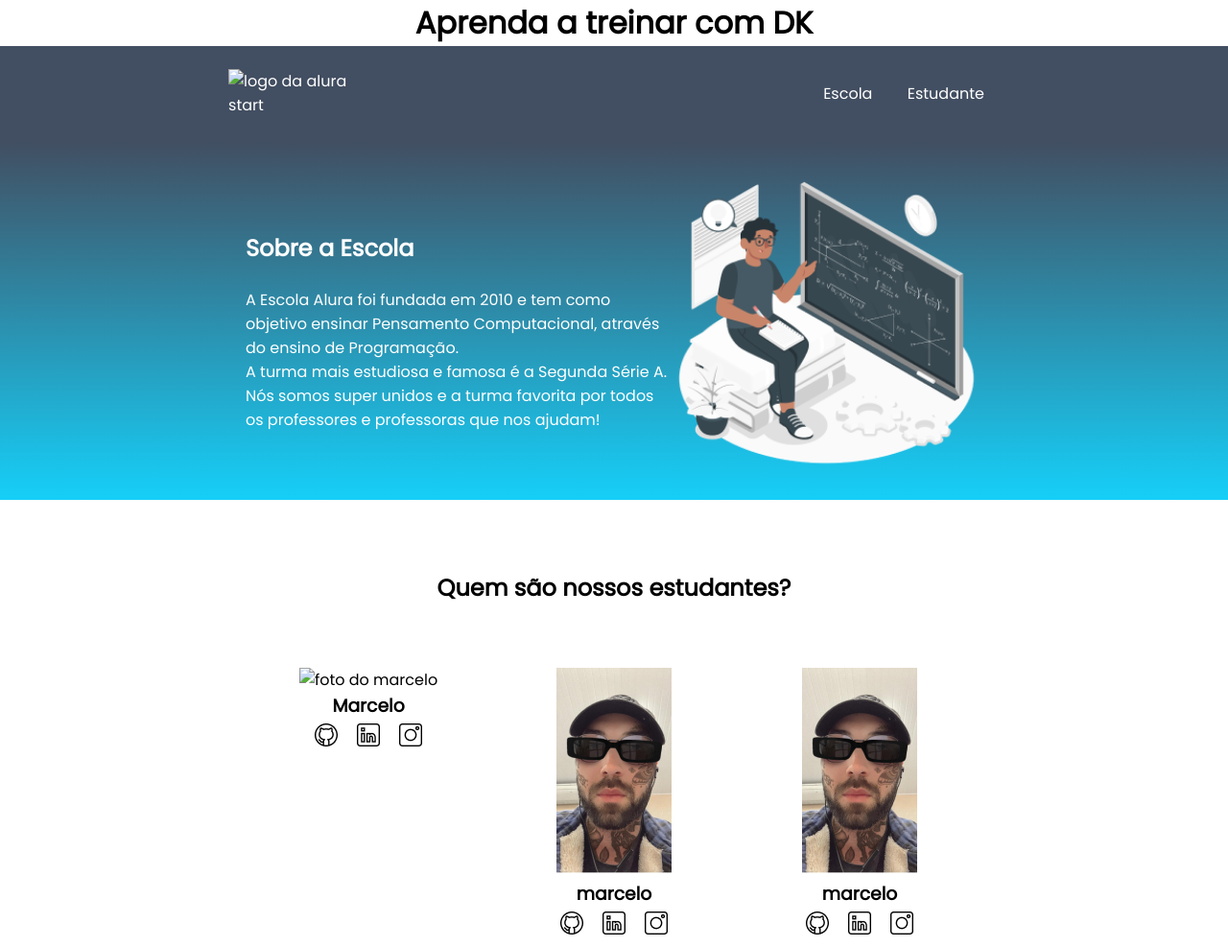
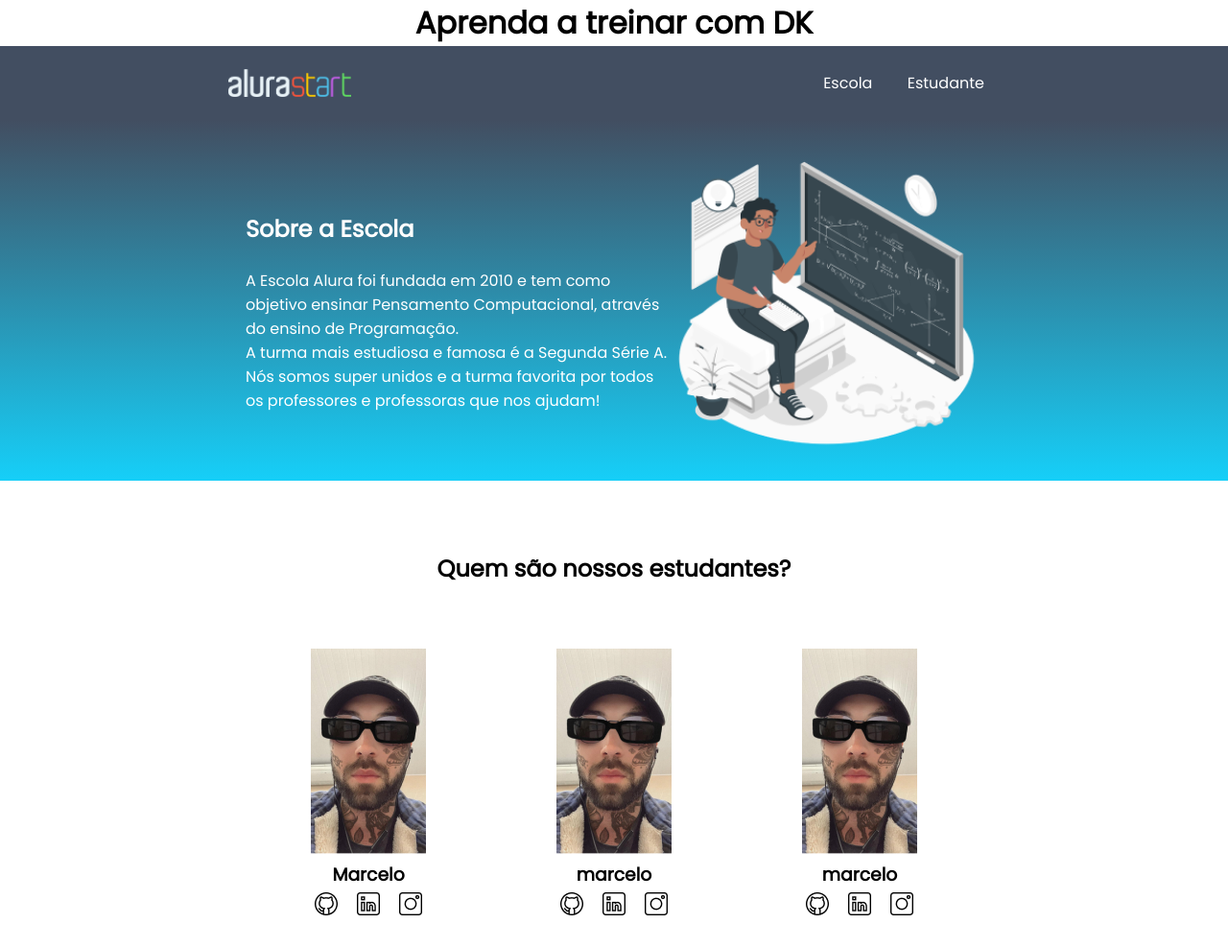
Before and after one commit to DKdoCPX17/site-do-dk17, a plain HTML site: page index.html in a window 1280 px wide. Shown: the top 987 px of the page at 96% size. Drawn offline with Linux system fonts and the light colour scheme.

Commit message:
Add files via upload

```diff
--- a/index.html
+++ b/index.html
@@ -24,7 +24,7 @@
 </head>
 <body>
     <header class="cabecalho">
-        <img class="cabecalho-imagem" src="alurastart logo.png" alt="logo da alura start">
+        <img class="cabecalho-imagem" src="alurastart logo 1.png" alt="logo da alura start">
         <ul class="cabecalho-lista">
             <li class="cabecalho-lista-item">Escola</li>
             <li class="cabecalho-lista-item">Estudante</li>
@@ -43,7 +43,7 @@
         <div class="estudante-todos">
         <span></span>
         <div class="estudante-div">
-            <img class="estudante-imagem" src="Marcelo 1.jpeg" alt="foto do marcelo">
+            <img class="estudante-imagem" src="Marcelo 1.png" alt="foto do marcelo">
             <h3 class="estudante-nome">Marcelo</h3>
             <a href="https://github.com/marcelopaludetto"><img class="estudante-icone" src="github 1.png" alt="icone github"></a>
             <a href="https://linkedin.com/marcelopaludetto"><img class="estudante-icone" src="linkedin 1.png" alt="icone linkedin"></a>
```
